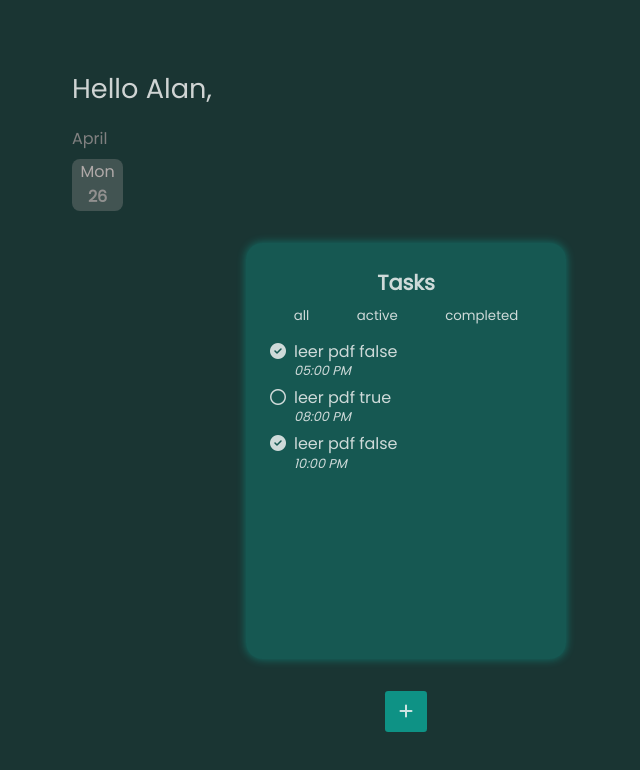
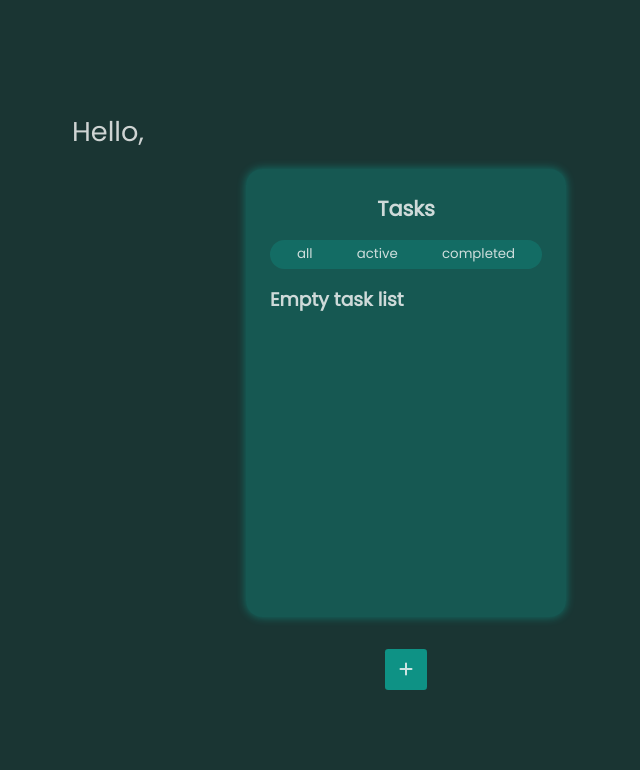
Before and after one commit to A14Narriaga/to-do, a React (Create React App) app: page / in a window 1280 px wide. Shown: the top 770 px of the page, without its empty margins (234-874 px from the left). Built offline with nearby package versions, Linux system fonts and the light colour scheme.

Commit message:
Errors fixed

```diff
--- a/src/components/App.tsx
+++ b/src/components/App.tsx
@@ -1,4 +1,4 @@
-import { useState } from "react"
+import { useState, useEffect } from "react"
 import "../sass/App.scss"
 import Task from "./Task"
 import TaskItem from "./TaskItem"
@@ -13,21 +13,27 @@ const FILTER_MAP = {
 type options = keyof typeof FILTER_MAP
 const filterkeys = Object.keys(FILTER_MAP) as Array<options>
 
-const initialState = [
-    new Task('0', 'leer pdf false', '05:00 PM', true),
-    new Task('1', 'leer pdf true', '08:00 PM', false),
-    new Task('2', 'leer pdf false', '10:00 PM', true)
-]
+const initialState: Array<Task> = JSON.parse(localStorage.getItem("tasks") || "[]")
+const filterInitialState = (localStorage.getItem("filter") || "all") as options
 
 const App = () => {
 
     const [tasks, setTasks] = useState(initialState)
-    const [filter, setFilter] = useState<options>('all')
+    const [filter, setFilter] = useState<options>(filterInitialState)
     const [showModal, setShowModal] = useState('hidde')
     const [isEditing, setIsEditing] = useState(false)
     const [showTaskBtns, setShowTaskBtns] = useState('hidde')
     const [showAddBtn, setShowAddBtn] = useState('')
     const [currentTask, setCurrentTask] = useState('')
+    const [taskClicked, setTaskClicked] = useState(false)
+
+    useEffect(() => {
+        localStorage.setItem("tasks", JSON.stringify(tasks))
+    }, [tasks])
+
+    useEffect(() => {
+        localStorage.setItem("filter", filter)
+    }, [filter])
 
     const handleChangeCompleteTask = (id: string) => {
         const newTasks = tasks.map(task => {
@@ -36,16 +42,14 @@ const App = () => {
             return task
         })
         setTasks(newTasks)
+        setTaskClicked(false)
         setShowTaskBtns('hidde')
         setShowAddBtn('')
-
     }
 
     const deleteTask = (id: string) => {
         const newTasks = tasks.filter(task => task.id !== id)
         setTasks(newTasks)
-        setShowTaskBtns('hidde')
-        setShowAddBtn('')
     }
 
     const handleShowModalAdd = () => {
@@ -56,21 +60,20 @@ const App = () => {
     const handleShowModalEdit = () => {
         setShowModal(showModal === 'hidde' ? '' : 'hidde')
         setIsEditing(true)
-        setShowTaskBtns('hidde')
-        setShowAddBtn('')
     }
 
     const handleTaskBtns = (id: string) => {
         // console.log(id)
         setCurrentTask(id)
-        setShowTaskBtns('')
-        setShowAddBtn('hidde')
+        setShowTaskBtns(showTaskBtns === 'hidde' ? '' : 'hidde')
+        setShowAddBtn(showAddBtn === 'hidde' ? '' : 'hidde')
+        setTaskClicked(taskClicked === false ? true : false)
     }
 
     return (
         <>
-            <header>Hello Alan,</header>
-            <section className="calendar">
+            <header>Hello,</header>
+            <section className="calendar hidde">
                 <p className="month">April</p>
                 <section className="cards-days">
                     <DayItem />
@@ -84,9 +87,20 @@ const App = () => {
                     ))}
                 </section>
                 <section className="tasks">
-                    {tasks.filter(FILTER_MAP[filter]).map(({ id, title, time, completed }) => (
-                        <TaskItem key={id} id={id} title={title} time={time} completed={completed} handleTaskBtns={handleTaskBtns} />
-                    ))}
+                    {tasks.length>0 ?
+                        tasks.filter(FILTER_MAP[filter]).map(({ id, title, time, completed }) => (
+                        <TaskItem
+                            key={id}
+                            id={id}
+                            title={title}
+                            time={time}
+                            completed={completed}
+                            handleTaskBtns={handleTaskBtns}
+                            currentTask={currentTask}
+                            taskClicked={taskClicked}
+                        />)) :
+                        <h1>Empty task list</h1>
+                    }
                 </section>
             </section>
             <div className="btn">
--- a/src/components/Form.tsx
+++ b/src/components/Form.tsx
@@ -1,4 +1,4 @@
-import { useState } from "react"
+import { useState, useEffect } from "react"
 import { nanoid } from "nanoid"
 import Task from "./Task"
 
@@ -7,8 +7,22 @@ const Form = (
         { showModal: string, setShowModal: any, tasks: Task[], setTasks: any, isEditing: boolean, currentTask: string }
 ) => {
 
-    const [title, setTitle] =  useState('')
-    const [time, setTime] = useState(isEditing ? '00:00' : '')
+    const [title, setTitle] = useState('')
+    const [time, setTime] = useState('')
+
+    useEffect(() => {
+        if (isEditing) {
+            const myTask = tasks.find(task => task.id === currentTask)
+            if(myTask){
+                setTitle(myTask.title)
+                setTime(myTask.time)
+            }
+        }
+        else {
+            setTitle('')
+            setTime('')
+        }
+    }, [isEditing, tasks, currentTask])
 
     const addNewTask = () => {
         setTasks([new Task(nanoid(3), title, time, false), ...tasks])
@@ -18,15 +32,19 @@ const Form = (
     }
 
     const editTask = (id: string) => {
-        const newTasks = tasks.map(t => {
-            if (t.id === id)
-                return {...t, title: title, time: time}
-            return t
+        const newTasks = tasks.map(task => {
+            if (task.id === id)
+                return { ...task, title: title, time: time }
+            return task
         })
         setTasks(newTasks)
         setShowModal('hidde')
         setTitle('')
         setTime('')
+    }
+
+    const cancelBtn = () => {
+        setShowModal('hidde')
     }
 
     return (
@@ -42,7 +60,7 @@ const Form = (
                         <button onClick={addNewTask}>Add</button> :
                         <button onClick={() => editTask(currentTask)}>Edit</button>
                     }
-                    <button onClick={() => setShowModal('hidde')} >Cancel</button>
+                    <button onClick={cancelBtn} >Cancel</button>
                 </div>
             </form>
         </section>
--- a/src/components/TaskItem.tsx
+++ b/src/components/TaskItem.tsx
@@ -1,10 +1,10 @@
 
 const TaskItem = (
-    { id, title, time, completed, handleTaskBtns }:
-    { id: string, title: string, time: string, completed: boolean, handleTaskBtns: any }
+    { id, title, time, completed, handleTaskBtns, currentTask, taskClicked }:
+    { id: string, title: string, time: string, completed: boolean, handleTaskBtns: any, currentTask: string, taskClicked: boolean }
 ) => {
     return (
-        <div className="task taskSelected" onClick={() => handleTaskBtns(id)}>
+        <div className={`task ${(currentTask===id && taskClicked)? "taskSelected": ""}`} onClick={() => handleTaskBtns(id)}>
             <span>{completed ? <i className="fas fa-check-circle"></i> : <i className="far fa-circle"></i>}</span>
             <div className="task-card">
                 <p className="title" id={`task-${id}`}>{title}</p>
--- a/src/sass/App.scss
+++ b/src/sass/App.scss
@@ -16,6 +16,13 @@ $hover-color: gray;
 
 .hidde {
   display: none;
+}
+
+.taskSelected {
+    background-color: $hover-color;
+    cursor: pointer;
+    border-radius: 1rem;
+    padding: 0.5rem;
 }
 
 body {
@@ -75,20 +82,22 @@ body {
     .card-tasks {
       background-color: #00ffe52c;
       max-width: 20rem;
-      height: 26rem;
+      height: 28rem;
       margin: 0 auto;
       padding: 1.5rem;
       border-radius: 1rem;
       margin-bottom: 2rem;
       box-shadow: 0px 0px 10px #00ffe550;
       .num-tasks {
-        margin-bottom: 0.5rem;
+        margin-bottom: 1rem;
         font-weight: bold;
         font-size: 1.3rem;
         text-align: center;
       }
       .filters {
-        // background-color: red;
+        background-color: #00ffe51f;
+        padding: 0.3rem;
+        border-radius: 1rem;
         margin-bottom: 1rem;
         display: flex;
         justify-content: space-around;
@@ -124,19 +133,12 @@ body {
               font-style: italic;
             }
           }
-          &:hover {
-            background-color: $hover-color;
-            cursor: pointer;
-            border-radius: 1rem;
-            padding: 0.5rem;
-          }
         }
       }
     }
     .btn {
       display: flex;
       justify-content: center;
-      gap: 2rem;
       // background-color: blueviolet;
       button {
         background-color: $secundary-color;
@@ -144,6 +146,8 @@ body {
         padding: 0.5rem 0.9rem;
         border-radius: 0.2rem;
         font-size: 1rem;
+        margin-left: 1.5rem;
+        margin-right: 1.5rem;
         &:hover {
           background-color: $hover-color;
           cursor: pointer;
@@ -158,7 +162,7 @@ body {
         // background-color: red;
         height: 90vh;
     }
-    .cards-days {
-        overflow-x: scroll;
+    .tasks {
+      overflow-y: scroll;
     }
 }
--- a/src/sass/_modal.scss
+++ b/src/sass/_modal.scss
@@ -22,7 +22,7 @@ $hover-color: gray;
     // display: none;
     p {
         font-size: 1.3rem;
-        margin-bottom: 0.5rem;
+        margin-bottom: 1rem;
     }
     .inputs {
         #myTask {
@@ -33,6 +33,7 @@ $hover-color: gray;
             color: whitesmoke;
             display: block;
             width: 100%;
+            font-size: 1rem;
         }
         #myTime {
             background-color: rgba(255, 255, 255, 0);
@@ -40,18 +41,19 @@ $hover-color: gray;
             color: whitesmoke;
             border-bottom: 1px solid #00ffe575;
             margin-bottom: 2rem;
+            font-size: 1rem;
         }
     }
     .options {
         display: flex;
         justify-content: flex-end;
-        gap: 1rem;
         button {
             background-color: $secundary-color;
             border: 0;
             padding: 0.5rem 0.9rem;
             border-radius: 0.2rem;
             font-size: 1rem;
+            margin-left: 1rem;
             &:hover {
               background-color: $hover-color;
               cursor: pointer;
```
Also changed, not shown: index.html (deleted, +0 -1 lines), 10 other files (tests, documents, lock files or other folders).
